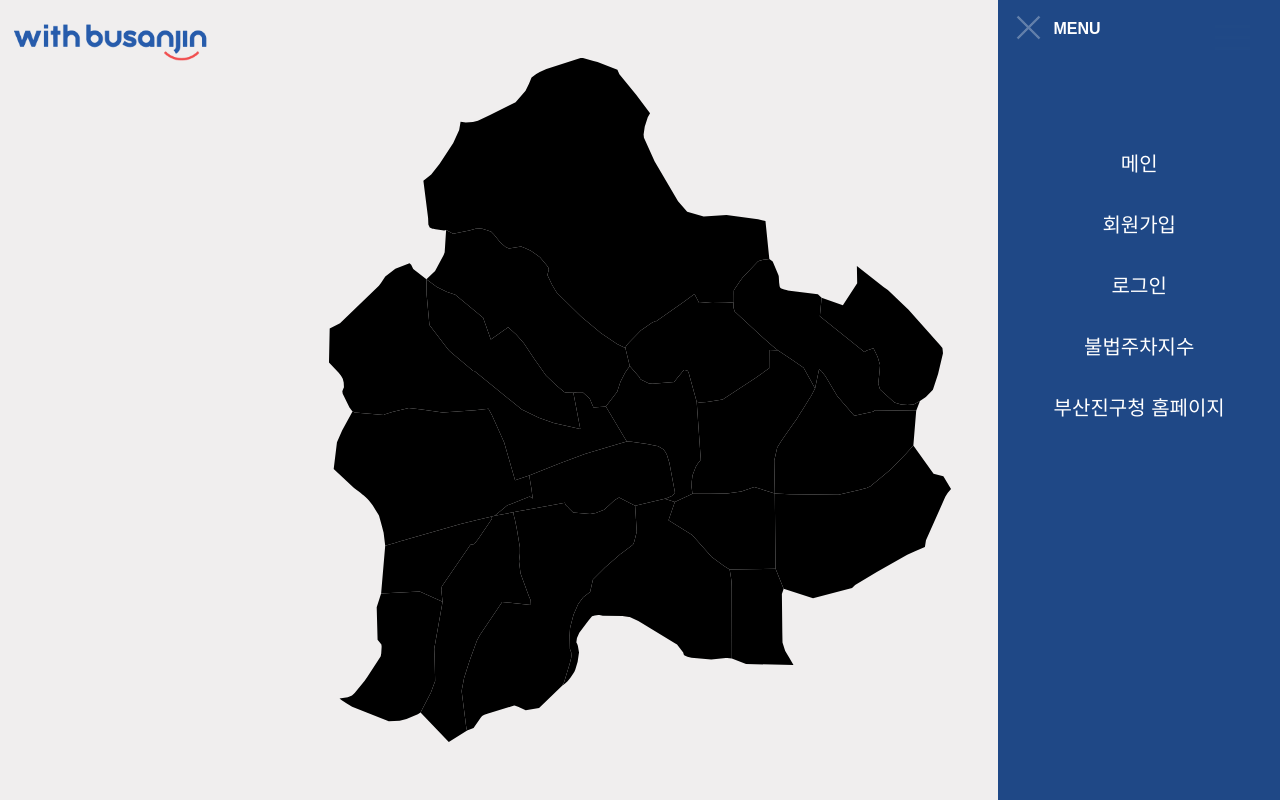
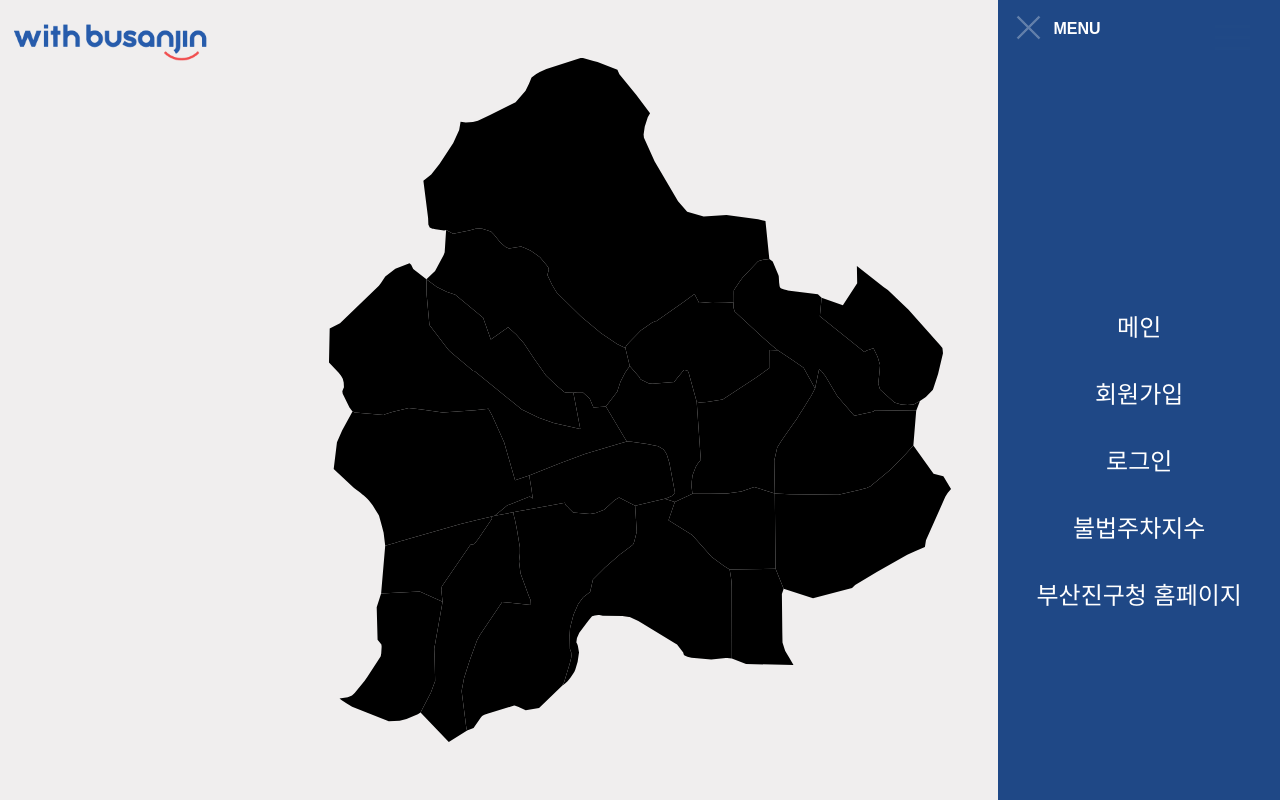
Before and after one commit to yeomss/Illegal-Parking-Index, a Vue app in the folder front/: page /result in a window 1280 px wide. Both pictures are taken after a click on the picture 1232 px from the left and 37 px from the top of the page. Built offline with nearby package versions, Linux system fonts and the light colour scheme; a web font is replaced by a local one.

Commit message:
# npm 안되던거 에러 수정, 메뉴바 수정

```diff
--- a/front/babel.config.js
+++ b/front/babel.config.js
@@ -1,11 +1,3 @@
 module.exports = {
-  module: {
-    rules: [
-      {
-        test: /\.geojson$/,
-        loader: "json-loader",
-      },
-    ],
-  },
   presets: ["@vue/cli-plugin-babel/preset"],
 };
--- a/front/src/components/MenuBar.vue
+++ b/front/src/components/MenuBar.vue
@@ -30,7 +30,7 @@
     </div>
 
     <!-- 로그아웃 상태 -->
-    <div v-else>
+    <div v-else class="menu-sub">
       <div class="text">
         <router-link to="/main" @click.native="onClickOneMenu"
           >메인</router-link
@@ -81,6 +81,7 @@
 .menu {
   /* display: none; */
   width: 22%;
+  /* width: 300px; */
   height: 100%;
   right: 0;
   position: fixed;
@@ -118,14 +119,14 @@
   flex-direction: column;
   align-items: center;
   /* padding-left: 30px; */
-    padding-top: 100px;
+  /* padding-top: 100px; */
 }
 
 .menu .text a {
   color: white;
   text-align: center;
   text-decoration: none;
-    font-size: 20px;
+  font-size: 1.5rem;
   padding-top: 10px;
   padding-bottom: 10px;
   margin-bottom: 10px;
@@ -149,16 +150,22 @@
 .menu-sub {
   display: flex;
   flex-direction: column;
-    justify-content: space-around;
+  /* justify-content: center; */
+  align-items: center;
   height: 100%;
+  margin-top: 260px;
 }
 
 .menu-sub .user {
+  width: 20%;
+  min-width: 200px;
   display: flex;
   flex-direction: row;
   justify-content: space-evenly;
   height: 44px;
   margin-top: 100px;
+  position: fixed;
+  bottom: 40px;
 }
 
 .menu-sub .user .settings {
@@ -167,7 +174,7 @@
   margin: 0;
   font-size: 40px;
   cursor: pointer;
-    padding-top: 5px;
+  padding-top: 8px;
 }
 
 .settings:hover {
--- a/front/src/views/ResultView.vue
+++ b/front/src/views/ResultView.vue
@@ -41,9 +41,9 @@ export default {
 
       // 현재의 브라우져 크기 계산
       var divWidth = document.querySelector(".container").clientWidth;
-      var width = divWidth < 1000 ? divWidth * 0.9 : 700;
+      var width = divWidth < 1000 ? divWidth * 0.9 : 1000;
       var divHeight = document.querySelector(".container").clientHeight;
-      var height = divHeight < 1000 ? divHeight * 0.9 : 700;
+      var height = divHeight < 1000 ? divHeight * 0.9 : 1000;
       // console.log(divWidth, width, divHeight, height);
 
       // 지도를 그리기 위한 svg 생성
```
Also changed, not shown: 2 other files (tests, documents, lock files or other folders). Lines whose indentation alone changed are shown as unchanged.
